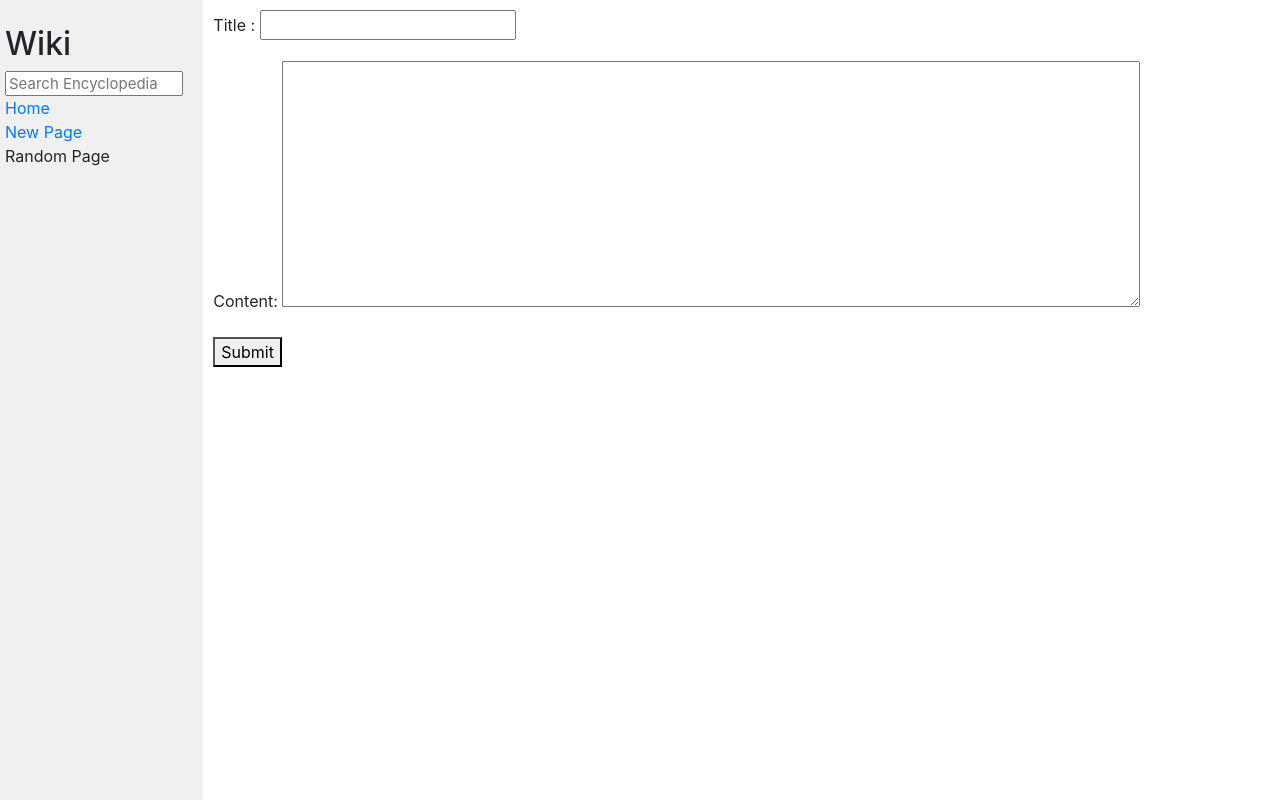
After one commit to itsbittoosharma/Wikipedia-CS50, a Django app: page /newpage in a window 1280 px wide. The commit adds this page. Run offline with Django 3.2, Linux system fonts and the light colour scheme; some libraries are stand-ins or nearby versions.

Commit message:
Added option to create new page

```diff
--- a/encyclopedia/static/encyclopedia/styles.css
+++ b/encyclopedia/static/encyclopedia/styles.css
@@ -13,7 +13,7 @@ h1 {
 }
 
 textarea {
-    height: 90vh;
+    height: 100%;
     width: 80%;
 }
 
--- a/encyclopedia/templates/encyclopedia/layout.html
+++ b/encyclopedia/templates/encyclopedia/layout.html
@@ -19,7 +19,7 @@
                     <a href="{% url 'index' %}">Home</a>
                 </div>
                 <div>
-                    Create New Page
+                    <a href="{% url 'newpage' %}">New Page</a>
                 </div>
                 <div>
                     Random Page
--- /dev/null
+++ b/encyclopedia/templates/encyclopedia/newpage.html
@@ -0,0 +1,15 @@
+{% extends "encyclopedia/layout.html" %}
+
+{% block title %}
+    {{title}}
+{% endblock %}
+
+{% block body %}
+
+<form action="{%url 'newpage'%}" method="POST">
+    {%csrf_token%}
+    {{form.as_p}}
+    <button type="submit">Submit</button>
+</form>
+
+{% endblock %}
--- a/encyclopedia/urls.py
+++ b/encyclopedia/urls.py
@@ -4,5 +4,6 @@ from . import views
 
 urlpatterns = [
     path("", views.index, name="index"),
-    path("wiki/<str:title>", views.wiki, name="wiki")
+    path("wiki/<str:title>", views.wiki, name="wiki"),
+    path("newpage",views.newpage,name="newpage")
 ]
--- a/encyclopedia/views.py
+++ b/encyclopedia/views.py
@@ -1,8 +1,13 @@
 from django.shortcuts import redirect, render
 from django.http import HttpResponseNotFound
+from django import forms
 from django.urls import reverse
 from . import util
 import markdown2
+
+class NewPageForm(forms.Form):
+    title = forms.CharField(label="Title ", max_length=20,min_length=3,required=True)
+    content = forms.CharField(widget=forms.Textarea())
 
 def index(request):
     if request.GET.__contains__('q'):
@@ -32,3 +37,24 @@ def wiki(request, title):
         "title":title,
         "content":content
                   })
+
+def newpage(request):
+    if request.method=="GET":
+        return render(request,"encyclopedia/newpage.html",
+                    {
+            "title":"Create New Page",
+            "form":NewPageForm()
+                    })
+    else:
+        form = NewPageForm(request.POST)
+        if form.is_valid():
+            title=form.cleaned_data['title']
+            content=form.cleaned_data['content']
+            util.save_entry(title,content)
+            return redirect(reverse("wiki",kwargs={"title":title}))
+        else:
+            return render(request,"encyclopedia/newpage.html",
+                          {
+                "title":"Create New Page",
+                "form":NewPageForm(form)
+                          })
```
